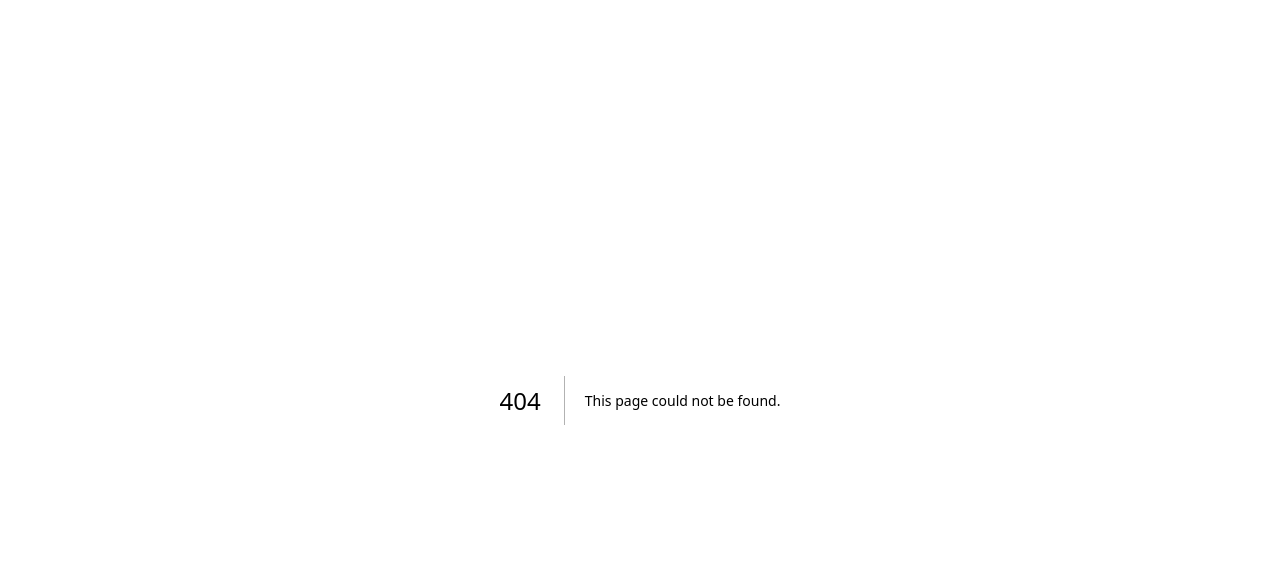
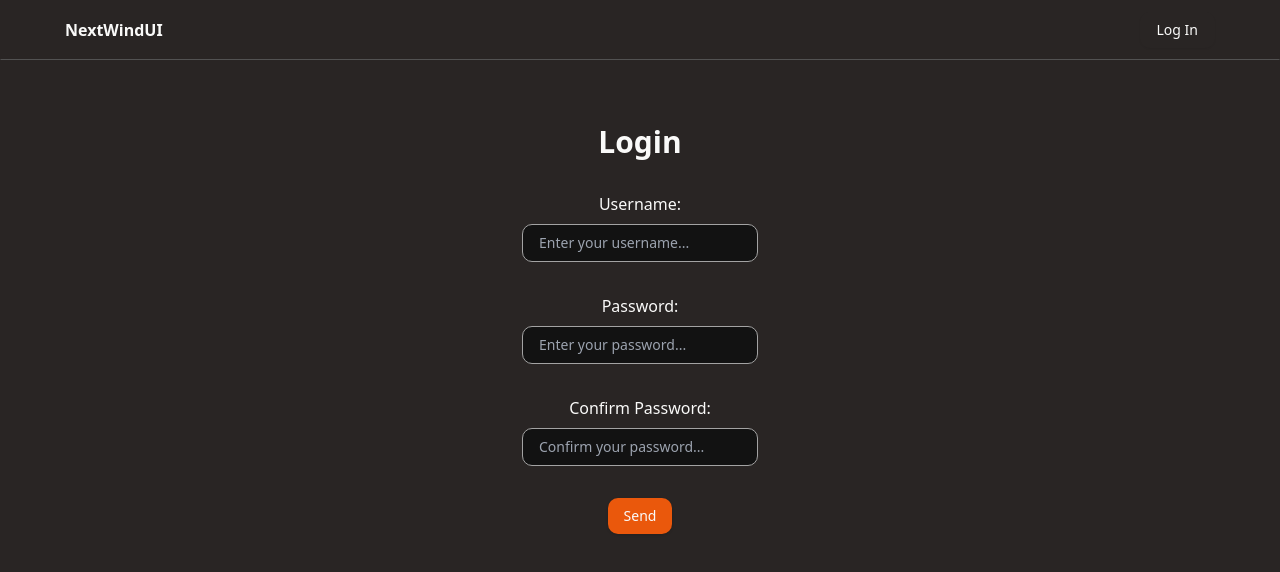
Before and after one commit to nagyb3/nextwindui, a Next.js app: page /login in a window 1280 px wide. Before the commit this address had no page. Shown: the top 572 px of the page. Built offline with nearby package versions, Linux system fonts and the light colour scheme.

Commit message:
Create login page layout

```diff
--- /dev/null
+++ b/app/login/page.tsx
@@ -0,0 +1,63 @@
+"use client";
+
+import React from "react";
+import Navbar from "@/components/navbar";
+import { Button } from "@/components/ui/button";
+
+export default function page() {
+  const [username, setUsername] = React.useState<string>("");
+  const [password, setPassword] = React.useState<string>("");
+  const [passwordConfirm, setPasswordConfirm] = React.useState<string>("");
+
+  const handleLogin = () => {
+    //
+  };
+
+  return (
+    <div>
+      <Navbar />
+      <div className="flex flex-col gap-8 py-16 items-center">
+        <h1 className="text-3xl font-semibold">Login</h1>
+        <form action="" className="flex flex-col items-center gap-y-8">
+          <div className="flex flex-col items-center gap-y-2">
+            <label htmlFor="username">Username:</label>
+            <input
+              onChange={(e) => setUsername(e.target.value)}
+              className="border border-neutral-400 rounded-md px-4 py-2 text-sm"
+              type="text"
+              name="username"
+              id="username"
+              placeholder="Enter your username..."
+              value={username}
+            />
+          </div>
+          <div className="flex flex-col items-center gap-y-2">
+            <label htmlFor="password">Password:</label>
+            <input
+              onChange={(e) => setPassword(e.target.value)}
+              className="border border-neutral-400 rounded-md px-4 py-2 text-sm"
+              type="password"
+              name="password"
+              id="password"
+              placeholder="Enter your password..."
+              value={password}
+            />
+          </div>
+          <div className="flex flex-col items-center gap-y-2">
+            <label htmlFor="password-confirm">Confirm Password:</label>
+            <input
+              onChange={(e) => setPasswordConfirm(e.target.value)}
+              className="border border-neutral-400 rounded-md px-4 py-2 text-sm"
+              type="password"
+              name="password-confirm"
+              id="password-confirm"
+              placeholder="Confirm your password..."
+              value={passwordConfirm}
+            />
+          </div>
+          <Button onClick={handleLogin}>Send</Button>
+        </form>
+      </div>
+    </div>
+  );
+}
--- /dev/null
+++ b/components/auth-provider.tsx
@@ -0,0 +1,25 @@
+"use client";
+
+import { ReactElement, createContext, useContext, useState } from "react";
+
+export const AuthContext = createContext<AuthContextType>({
+  isLoggedIn: false,
+  setIsLoggedIn: () => {},
+});
+
+export const useAuthContext = () => useContext(AuthContext);
+
+export function AuthContextProvider({ children }: { children: ReactElement }) {
+  const [isLoggedIn, setIsLoggedIn] = useState<boolean>(false);
+
+  return (
+    <AuthContext.Provider value={{ isLoggedIn, setIsLoggedIn }}>
+      {children}
+    </AuthContext.Provider>
+  );
+}
+
+export type AuthContextType = {
+  isLoggedIn: boolean;
+  setIsLoggedIn: (value: boolean) => void;
+};
--- a/components/navbar.tsx
+++ b/components/navbar.tsx
@@ -2,18 +2,35 @@ import React from "react";
 import { Button } from "./ui/button";
 import { useRouter } from "next/navigation";
 import Link from "next/link";
+import { useAuthContext } from "./auth-provider";
 
 export default function navbar() {
   const router = useRouter();
+
+  const AuthContext = useAuthContext();
 
   return (
     <nav className="h-[60px] border-b-neutral-600 border px-16 flex items-center justify-between">
       <Link href="/" className="font-semibold">
         NextWindUI
       </Link>
-      <Button variant="outline" onClick={() => router.push("/settings")}>
-        Settings
-      </Button>
+      {AuthContext.isLoggedIn ? (
+        <Button
+          className="hover:underline"
+          variant="outline"
+          onClick={() => router.push("/settings")}
+        >
+          Settings
+        </Button>
+      ) : (
+        <Button
+          className="hover:underline"
+          variant="outline"
+          onClick={() => router.push("/login")}
+        >
+          Log In
+        </Button>
+      )}
     </nav>
   );
 }
```
